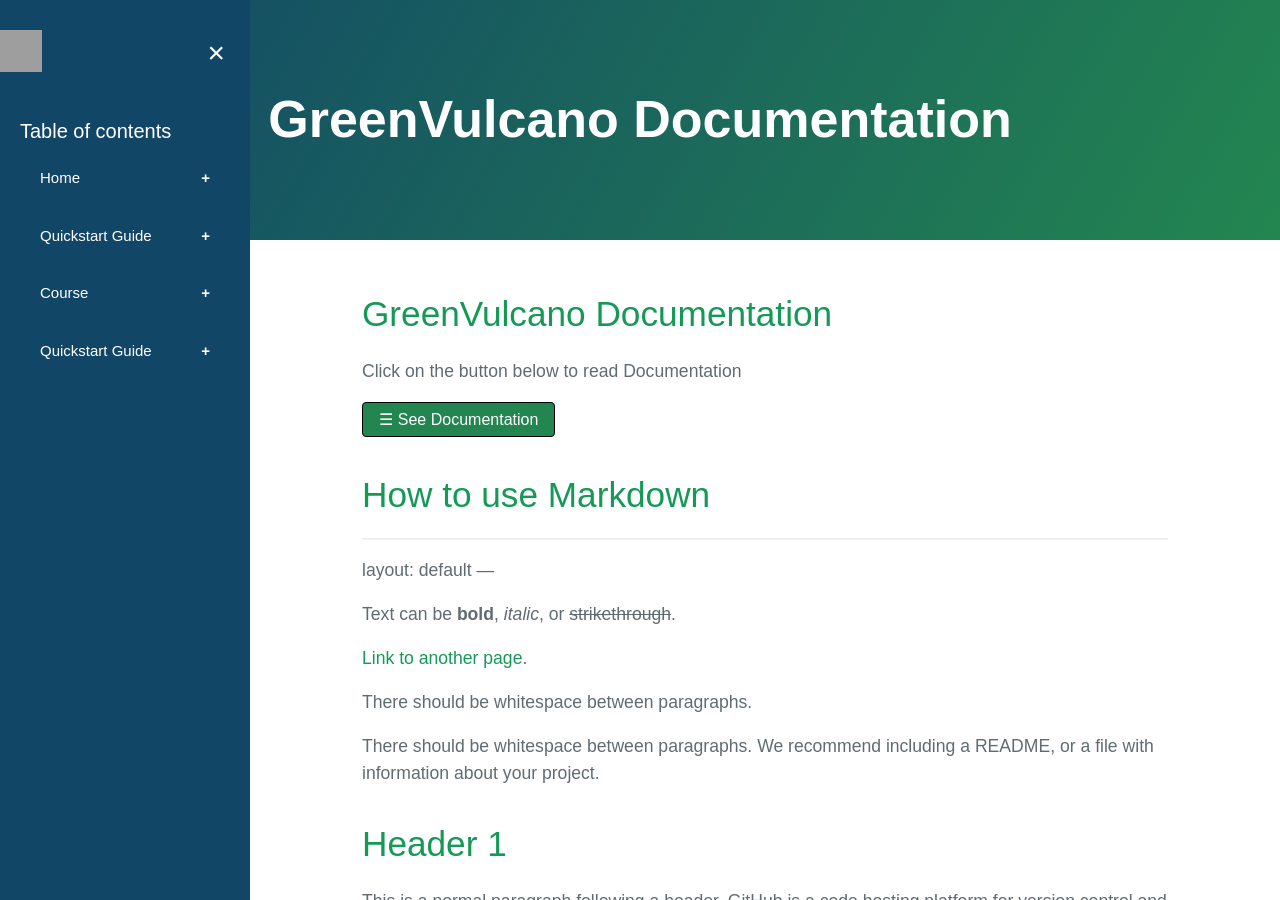
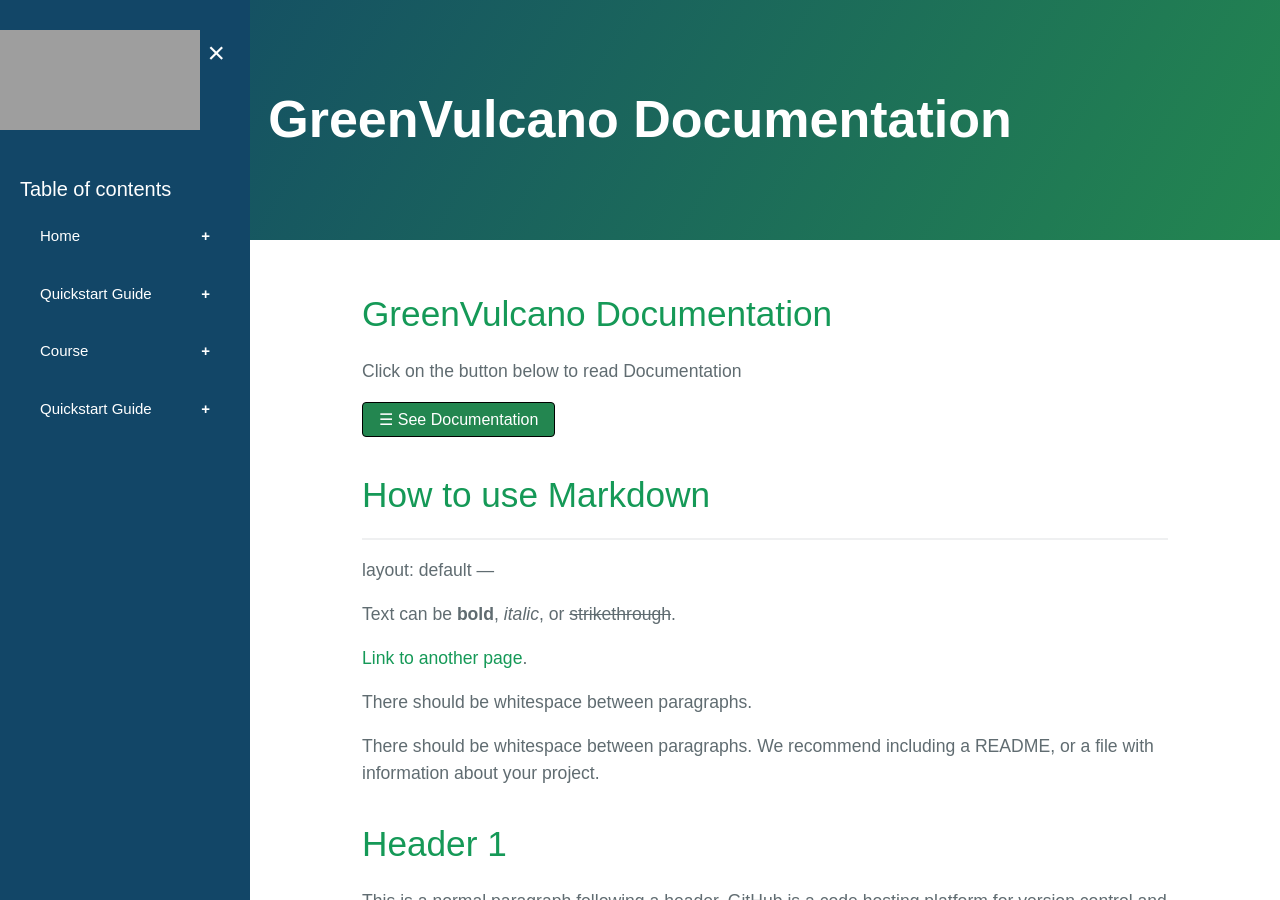
Before and after one commit to dianamw/GreenVulcano-Beta, a Jekyll site: the page built from index.md, in a window 1280 px wide and 900 px high. Built offline with Jekyll 4.4.1, drawn with Linux system fonts in a browser that asks for light colours; our own code applies the rules of GitHub Pages for plain Markdown files; the repository's description, which GitHub fills in, is left out; grey boxes are pictures that could not be loaded.

Commit message:
Update body.html

```diff
--- a/_includes/body.html
+++ b/_includes/body.html
@@ -8,7 +8,7 @@
   <section class="main-content">
 	<!-- Here starts the sidebar -->
 	<div id="mySidenav" class="sidebar">
-		<img src="logo.png" height="42" width="42">
+		<img src="logo.png" height="100" width="200"{{ imagePath }}">
 		<p class="closebtn" onclick="closeNav()">&times;</p>
       <h2 id="titleT"> Table of contents</h2>
 
```
